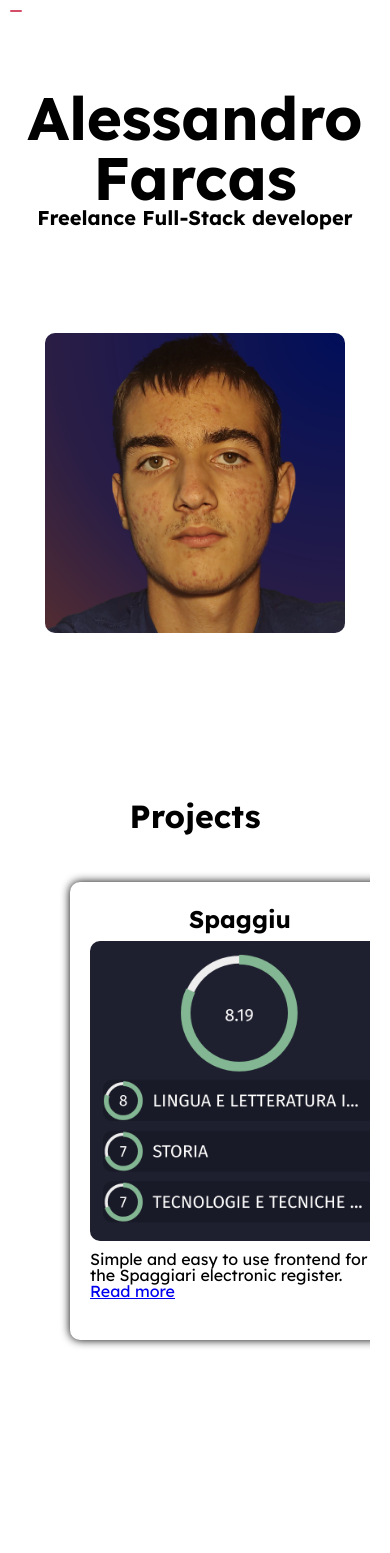
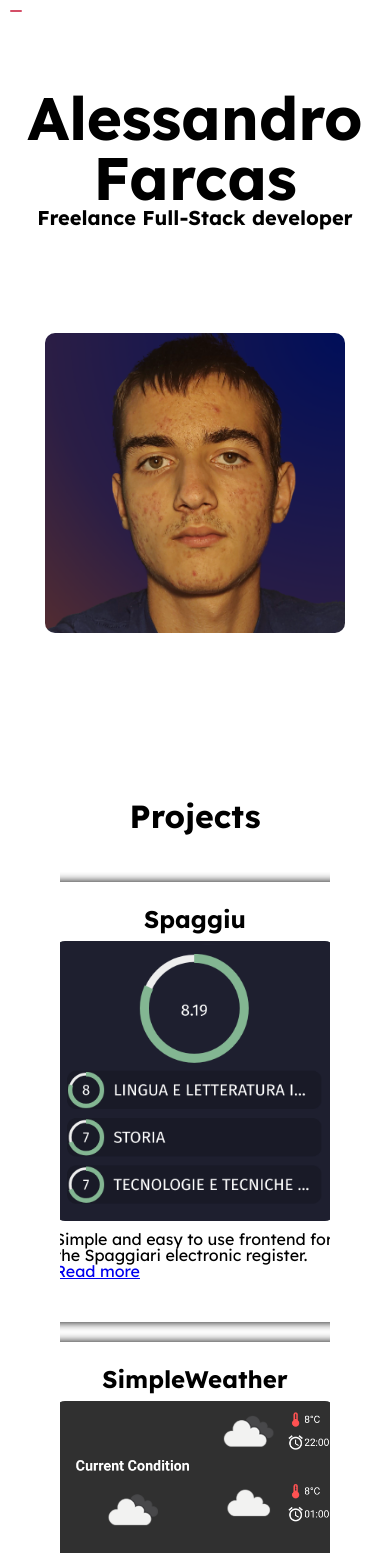
Before and after one commit to Alenygam/portfolio, a Vue app: page /#/ in a window 390 px wide. Shown: the top 1553 px of the page. Before the commit the page ends 1440 px from the top, so only its background shows below. Built offline with nearby package versions, Linux system fonts and the light colour scheme; some icons are missing.

Commit message:
Fixed scrolling when pressing back button in firefox mobile

```diff
--- a/src/components/Home/Projects.vue
+++ b/src/components/Home/Projects.vue
@@ -38,9 +38,10 @@ export default {
     .projects-container {
         display: flex;
         flex-wrap: nowrap;
-        padding: 40px;
+        margin: 40px;
         overflow: auto;
         justify-content: center;
+        width: 100%;
     }
 
     .projects-container > div {
@@ -50,7 +51,15 @@ export default {
 
     @media screen and (max-width: 840px) {
         .projects-container {
-            justify-content: flex-start;
+            flex-direction: column;
+            place-items: center;
+            margin: none;
+            overflow: hidden;
+            width: auto;
+        }
+
+        .projects-container > div {
+            flex: 0;
         }
     }
 </style>
--- a/src/components/common/ProjectsCard.vue
+++ b/src/components/common/ProjectsCard.vue
@@ -5,7 +5,7 @@
                 {{title}}
             </h2>
         </div>
-        <img v-bind:src="image" v-bind:alt="title" width="300" height="300" class="project-image">
+        <img v-bind:src="image" v-bind:alt="title" width="280" height="280" class="project-image">
         <div class="project-description">
             {{description}}<br>
             <router-link v-bind:to="route">Read more</router-link>
@@ -27,7 +27,7 @@ export default {
 <style scoped>
     .project {
         min-height: 400px;
-        width: 300px;
+        width: 280px;
         padding: 20px;
         box-shadow: 0 0 10px #000;
         border-radius: 10px;
```
